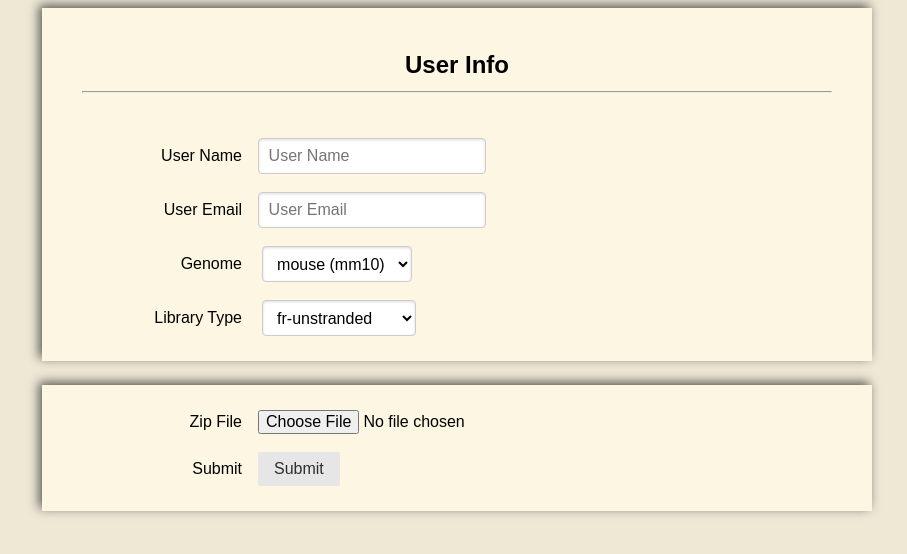
After one commit to nikhil/RAS, a Flask app: page /normalize_folder in a window 1280 px wide. The commit adds this page. Shown: the top 554 px of the page, without its empty margins (183-1090 px from the left). Run offline with Flask 2, Linux system fonts and the light colour scheme.

Commit message:
feat: Added ability to upload zip
-The daemon can now work with .fastq and .sra files
-This commit includes previouus feats from the last version such as easier installation and bug fixes.

```diff
--- a/app.py
+++ b/app.py
@@ -306,6 +306,7 @@ def get_normalized_experiment():
 					shutil.rmtree(folder_path)
 					return render_template('error.html',error_text=error_response)
 				finally:
+					os.chdir(original_directory)
 					downloading_mutex.release()
 	#os.chdir(folder_path)
 
@@ -343,6 +344,7 @@ def get_normalized_experiment():
 			shutil.rmtree(folder_path)
 			return render_template('error.html',error_text='There was an error processing your files, please check the server logs')
 		finally:
+			os.chdir(original_directory)
 			downloading_mutex.release()
 
 
@@ -387,7 +389,128 @@ def get_normalized_experiment():
 		experiment_queue['data'] = queue
 		norm_collection.replace_one({'name':'experiment_queue'},experiment_queue)
 
-	os.chdir(original_directory)
+	email_body = 'Dear '+ user_info_dict['user_name']+'<br> This is a confirmation message that your experiment has been scheduled. The id for your experiment is ' + str(experiment_id)+'<br>Sincerely,<br>RAS Notifier'
+	send_email(user_info_dict['user_email'],RAS_email_address,'Normalized Experiment Scheduled ID: '+str(experiment_id),email_body)
+	html_body = 'This is a confirmation message that your experiment has been scheduled. The id for your experiment is ' + str(experiment_id) +'. A confirmation email has been sent out to '+user_info_dict['user_email']
+	return render_template('success.html',success_text=html_body)
+@app.route('/normalize_folder',methods=['GET'])
+def get_normalized_folder():
+	with open('config.yaml') as config:
+		config_map = yaml.safe_load(config)
+	genome_list = config_map['genome_files']
+	library_type_list = config_map['library-type']
+	genome_name_list_html = ''
+	library_type_name_list = ''
+	for single_library_item in library_type_list:
+		library_type_name_list = library_type_name_list + '<option>'+single_library_item+'</option>'
+	for single_genome_item in genome_list:
+		genome_name_list_html = genome_name_list_html + '<option>'+single_genome_item['name']+'</option>'
+
+
+	return render_template('input_data_zip.html',genome_name_list_html=genome_name_list_html, library_type_name_list=library_type_name_list)
+@app.route('/normalize_folder',methods=['POST'])
+def get_normalized_folder_data():
+	found_experiment_id = False
+	condition_dict = {}
+	#Get expereminet Id
+	while found_experiment_id == False:
+		experiment_id = randint(10000,99999)
+		folder_path = original_directory+'/data/normalize/'+str(experiment_id)
+		if os.path.isdir(folder_path):
+			continue
+		else:
+			found_experiment_id = True
+	#move into the experiment directory
+	os.makedirs(folder_path)
+	print folder_path
+	form_files = request.files
+
+	downloading_mutex.acquire()
+	try:
+		os.makedirs(folder_path+'/zip_data')
+		os.chdir(folder_path+'/zip_data')
+		zip_file = form_files['zip_file']
+		if '.zip' not in zip_file.filename:
+			error_response = "The file: " + zip_file.filename + " for "+zip_file_key+" is not a valid zip file."
+			os.chdir(original_directory)
+			shutil.rmtree(folder_path)
+			return render_template('error.html',error_text=error_response)
+		zip_file.save(secure_filename(zip_file.filename))
+	except:
+		print sys.exc_info()
+		os.chdir(original_directory)
+		shutil.rmtree(folder_path)
+		return render_template('error.html',error_text='There was an error processing your files, please check the server logs<br>'+str(sys.exc_info()))
+	finally:
+		os.chdir(original_directory)
+		downloading_mutex.release()
+	#unzip folder
+	abs_path = os.path.abspath(folder_path + '/zip_data/'+secure_filename(zip_file.filename))
+	zip_ref = zipfile.ZipFile(abs_path)
+	zip_ref.extractall(folder_path)
+	zip_ref.close()
+	#iterate files
+	condition_num = 1
+	for subdir, dirs, files in os.walk(folder_path+'/'+zip_file.filename[0:-4]):
+		for single_file in files:
+			if '.sra' in single_file or '.fastq' in single_file:
+				condition_path = folder_path+'/condition_'+str(condition_num)+'/sample_1'
+				condition_dict[str(condition_num)] = single_file.split('.')[0]
+				condition_num = condition_num + 1
+				os.makedirs(condition_path)
+				if '.sra' in single_file:
+					if os.path.exists(subdir+'/'+single_file):
+						shutil.move(subdir+'/'+single_file,condition_path+'/'+single_file)
+				else:
+					if '_1' in single_file or '_2' in single_file:
+						if '_1' in single_file:
+							pair_file_name = single_file[0:-7]+'2.fastq'
+							shutil.move(subdir+'/'+single_file,condition_path+'/'+single_file)
+						elif '_2' in single_file:
+							pair_file_name = single_file[0:-7]+'1.fastq'
+							shutil.move(subdir+'/'+single_file,condition_path+'/'+single_file)
+						pair_file = subdir+'/'+pair_file_name
+						if os.path.exists(pair_file):
+							shutil.move(pair_file,condition_path+'/'+pair_file_name)
+							if os.path.exists(subdir+'/'+single_file):
+								shutil.move(subdir+'/'+single_file,condition_path+'/'+single_file)
+						else:
+							if os.path.exists(subdir+'/'+single_file):
+								shutil.move(subdir+'/'+single_file,condition_path+'/'+single_file[0:-7]+'1.fastq')
+					else:
+						shutil.move(subdir+'/'+single_file,condition_path+'/'+single_file[0:-6]+'_1.fastq')
+	shutil.rmtree(folder_path+'/'+zip_file.filename[0:-4])
+
+	user_info_dict = {}
+	user_info_dict['user_name'] = request.form['user_name']
+	user_info_dict['user_email'] = request.form['user_email']
+	experiment_info_dict = {}
+	experiment_info_dict['genome'] = request.form['genome']
+	experiment_info_dict['library_type'] = request.form['library_type']
+
+
+	with open(folder_path+'/condition_names.json','w') as condition_names:
+		json.dump(condition_dict,condition_names)
+	with open(folder_path+'/user_info.json','w') as user_info:
+		json.dump(user_info_dict,user_info)
+	with open(folder_path+'/experiment_info.json','w') as experiment_info:
+		json.dump(experiment_info_dict,experiment_info)
+
+	#os.chdir(original_directory)
+	client = MongoClient(mongo_url)
+	experiment_db = client.experiment_database
+	norm_collection =experiment_db.normalize_collection
+	experiment_queue = norm_collection.find_one({'name':'experiment_queue'})
+	if experiment_queue == None:
+		new_queue = []
+		new_queue.append(experiment_id)
+		new_queue_dict = {'name':'experiment_queue','data':new_queue}
+		norm_collection.insert_one(new_queue_dict)
+	else:
+		queue = experiment_queue['data']
+		queue.append(experiment_id)
+		experiment_queue['data'] = queue
+		norm_collection.replace_one({'name':'experiment_queue'},experiment_queue)
 
 	email_body = 'Dear '+ user_info_dict['user_name']+'<br> This is a confirmation message that your experiment has been scheduled. The id for your experiment is ' + str(experiment_id)+'<br>Sincerely,<br>RAS Notifier'
 	send_email(user_info_dict['user_email'],RAS_email_address,'Normalized Experiment Scheduled ID: '+str(experiment_id),email_body)
@@ -469,7 +592,7 @@ def get_cluster_multiple():
 		shutil.rmtree(folder_path+'/multi_cluster')
 		os.makedirs(folder_path+'/multi_cluster')
 
-	url_link = ip+'/static/data/normalize/'+str(experiment_id)+'/collected_clusters.txt'
+	url_link = ip+'/static/data/normalize/'+str(experiment_id)+'/collected_clusters.xls'
 	html_destination_folder = original_directory+'/static/data/normalize/'+str(experiment_id)+'/'
 	email_body = 'Dear '+ str(request.form['user_name'])+'<br> This is a confirmation message that your multiple cluster study for experiment '+str(experiment_id) +' has finsihed. You can access the output here: <br>'+ url_link+'<br>Sincerely,<br>RAS Notifier'
 	def multiple_cluster_thread(folder_path,number_of_iterations,cluster_num,email_body,html_destination_folder,experiment_id,email_address):
@@ -852,8 +975,11 @@ def get_user_info():
 			experiment_num = 0
 			for single_id in queue:
 				user_file_path = original_directory+'/data/normalize/'+str(single_id)+'/user_info.json'
-				with open(user_file_path) as user_info_data:
-					user_name = json.load(user_info_data)['user_name']
+				if not os.path.exists(user_file_path):
+					user_name = 'Error'
+				else:
+					with open(user_file_path) as user_info_data:
+						user_name = json.load(user_info_data)['user_name']
 				html_response = html_response+'<tr><td>'+str(experiment_num)+'</td><td>'+str(single_id)+'</td><td>'+str(user_name)+'</td></tr>'
 				experiment_num = experiment_num + 1
 			html_response = html_response+'</table>'
@@ -1182,7 +1308,7 @@ def combine_studies():
 		compressed_output = folder_path+'/'+output_name
 		shutil.copy(compressed_output,html_destination_folder)
 		#email_body = 'Dear '+ str(user_info_dict['user_name'])+'<br> This is a confirmation message that your combined studies for experiment '+str(experiment_id1)+' and '+str(experiment_id2) +' has finsihed. The id for your experiment is '+str(experiment_id)+'.You can access the output here: <br>'+ url_link+'<br>Sincerely,<br>RnaSeqPipeline Notifier'
-		send_email(user_info_dict['user_email'],'RnaSeqPipeline@rutgers.edu','Finished Analysis for '+str(experiment_id1)+' and '+str(experiment_id2),email_body)
+		send_email(user_info_dict['user_email'],RAS_email_address,'Finished Analysis for '+str(experiment_id1)+' and '+str(experiment_id2),email_body)
 	single_thread = Thread(target=cuff_norm_thread,args=(genome_gtf_location,sample_sheet_path,folder_path,experiment_id1,experiment_id2,email_body,html_destination_folder,user_info_dict))
 	single_thread.start()
 	return render_template('success.html',success_text=html_body)
@@ -1359,6 +1485,7 @@ def get_diff_experiment():
 					shutil.rmtree(folder_path)
 					return render_template('error.html',error_text=error_response)
 				finally:
+					os.chdir(original_directory)
 					downloading_mutex.release()
 	#os.chdir(folder_path)
 
@@ -1396,6 +1523,7 @@ def get_diff_experiment():
 			shutil.rmtree(folder_path)
 			return render_template('error.html',error_text='There was an error processing your files, please check the server logs')
 		finally:
+			os.chdir(original_directory)
 			downloading_mutex.release()
 
 
@@ -1439,7 +1567,6 @@ def get_diff_experiment():
 		experiment_queue['data'] = queue
 		diff_collection.replace_one({'name':'experiment_queue'},experiment_queue)
 
-	os.chdir(original_directory)
 
 	email_body = 'Dear '+ user_info_dict['user_name']+'<br> This is a confirmation message that your experiment has been scheduled. The id for your experiment is ' + str(experiment_id)+'<br>Sincerely,<br>RnaSeqPipeline Notifier'
 	send_email(user_info_dict['user_email'],'RnaSeqPipeline@rutgers.edu','Differential Experiment Scheduled ID: '+str(experiment_id),email_body)
@@ -2162,7 +2289,7 @@ HSMM <- readRDS('post_quality_control_data.rds')\n'''
 if __name__ == '__main__':
 	client = MongoClient(mongo_url)
 	experiment_db = client.experiment_database
-	#experiment_db.normalize_collection.drop()
+	experiment_db.normalize_collection.drop()
 	#experiment_db.quality_collection.drop()
 
 	#experiment_information_dict = {'name':'original_directory','data':os.getcwd()}
@@ -2177,7 +2304,7 @@ if __name__ == '__main__':
 	#experiment_db.server_status_collection.drop()
 	###new_list.append('85522')
 	#new_list.append('98021')
-	#new_list.append('46186')
+	#new_list.append('41147')
 	if len(new_list) != 0:
 		if experiment_queue == None:
 			new_queue = new_list
--- a/config_example.yaml
+++ b/config_example.yaml
@@ -1,7 +1,7 @@
 sendgrid_api_key: ''
 ip: '172.16.57.50:5000'
 num_threads: 2
-mapper_threads: 8
+mapper_threads: 2
 mongo_url: 'mongodb://localhost:27017/'
 email_address: 'RnaSeqAnalysisSuite@rutgers.edu'
 library-type:
--- a/daemon/quality_check_daemon.py
+++ b/daemon/quality_check_daemon.py
@@ -190,7 +190,7 @@ class quality_check(Daemon):
 			client = MongoClient(mongo_url)
 			experiment_db = client.experiment_database
 			quality_collection =experiment_db.quality_collection
-			quality_queue = quality_collection.find_one({'name':'quality_queue'})
+			quality_queue = quality_collection.find_one({'name':'experiment_queue'})
 			if quality_queue != None:
 				dict_queue = quality_queue['data']
 				if len(dict_queue) >0:
@@ -199,7 +199,7 @@ class quality_check(Daemon):
 					user_name = quality_control_dict['user_name']
 					user_email = quality_control_dict['user_email']
 					quality_queue['data'] = dict_queue
-					quality_collection.replace_one({'name':'quality_queue'},quality_queue)
+					quality_collection.replace_one({'name':'experiment_queue'},quality_queue)
 					output_folder = project_dir+'/static/data/quality_check/'+str(geo_number)+'/'
 					if os.path.isdir(output_folder):
 						shutil.rmtree(output_folder)
--- a/templates/input_data.html
+++ b/templates/input_data.html
@@ -100,7 +100,7 @@ function add_url_field(condition,sample)
 	element.className = 'fadeOut';
 	setTimeout(function()
 	{
-		element.innerHTML = '<br><br><label for='+id+' >Sample '+sample.toString()+' Url</label><input type="type" name='+id+' id='+id+'value="Url" pattern=".*\.sra" placeholder="Url or Ftp Link" required/>';
+		element.innerHTML = '<br><br><label for='+id+' >Sample '+sample.toString()+' Url</label><input type="type" name='+id+' id='+id+'value="Url" pattern=".*\.sra" placeholder="Url or Ftp Link to SRA file" required/>';
 		element.className = 'fadeIn';
 		//element.style.opacity = 1;
 
--- /dev/null
+++ b/templates/input_data_zip.html
@@ -0,0 +1,44 @@
+<!DOCTYPE html>
+<html>
+<head>
+<link rel="stylesheet" href="/static/css/pure-min.css"/>
+<link rel="stylesheet" href="/static/css/main.css"/>
+<link rel="stylesheet" href="/static/css/font-awesome.css"/>
+</head>
+<body>
+<form action="{{ url_for('get_normalized_folder_data') }}" method="POST" class="pure-form pure-form-aligned" enctype = "multipart/form-data">
+<span id="conditions" class="pure-control-group">
+<fieldset class="pure-control-group">
+<span id="user_info">
+<legend>
+<span>
+User Info
+</span>
+</legend>
+<h2 id="user_info_title">
+User Info
+<hr>
+</h2>
+<span>
+<label for="user_name"> User Name</label><input type="text" id="user_name" name="user_name" placeholder="User Name" required/>
+<br>
+<br>
+<label for="user_email"> User Email</label><input type="email" id="user_email" name="user_email" placeholder="User Email" required/>
+</span>
+<br>
+<br>
+<label for="genome">Genome</label>
+                <select id="genome" name="genome">{{genome_name_list_html|safe}}</select>
+<br>
+<br>
+<label for="library_type">Library Type</label>
+                <select id="library_type" name="library_type">{{library_type_name_list|safe}}</select>
+</span>
+</fieldset>
+<fieldset class="pure-control-group">
+<label for='zip_file'>Zip File</label><input type="file" name="zip_file" id="zip_file" value="Upload" accept=".zip">
+<br>
+<br>
+<label for="submit">Submit</label><input type="submit" id="submit" class="pure-button" value="Submit">
+</fieldset>
+</form>
--- a/templates/single_cell_page.html
+++ b/templates/single_cell_page.html
@@ -10,7 +10,8 @@
 </head>
 <span class='smallertitle'>Single-cell Data Analysis</span>
 <span class='smalltitle'>1. Align and prepare the data <br>
-<a class="pure-button" href="{{ url_for('get_input_data') }}"> Assign Job </a>&nbsp;&nbsp;
+<a class="pure-button" href="{{ url_for('get_input_data') }}"> Assign Job (url or file) </a>&nbsp;&nbsp;
+<a class="pure-button" href="{{ url_for('get_normalized_folder') }}"> Assign Job (zip) </a>&nbsp;&nbsp;
 <a class="pure-button" href="{{ url_for('get_combine_studies') }}"> Combine Experiment Data</a>
 </span>
 <br>
@@ -28,7 +29,8 @@
 <a class="pure-button" href="{{ url_for('get_info_trim_id') }}"> Trim Data </a>&nbsp;&nbsp;
 <a class="pure-button" href="{{ url_for('get_info_decision_tree_id') }}"> Get Decision Tree </a>&nbsp;&nbsp;
 <a class="pure-button" href="{{ url_for('get_info_manual_differential_heatmap_id') }}"> Get Manual Heatmap </a>&nbsp;&nbsp;
-<a class="pure-button" href="{{ url_for('get_info_for_cluster') }}"> Clustering Analysis </a>
+<a class="pure-button" href="{{ url_for('get_info_for_cluster') }}"> Clustering Analysis </a>&nbsp;&nbsp;
+<a class="pure-button" href="{{ url_for('get_info_for_cluster_multiple') }}"> Clustering Validation </a>
 </span>
 <br><br>
 <span class='smalltitle'>5. Classify<br>
```
Also changed, not shown: daemon/experiment_handler_daemon.py (+55 -18 lines), README.md, 7 other files.
